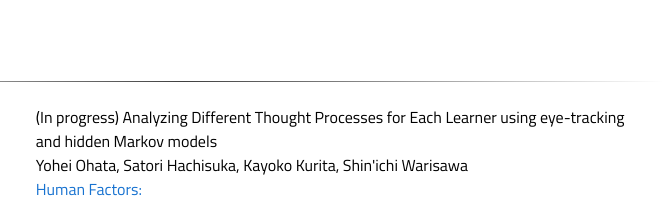
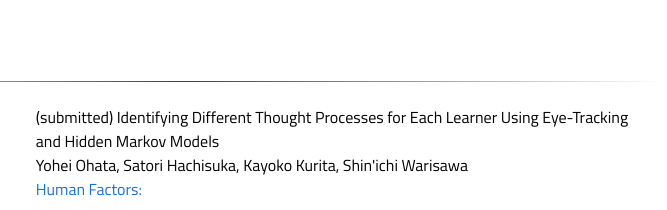
Before and after one commit to yohei-ohata/yohei-ohata, a plain HTML site: page index.html in a window 1280 px wide. Shown: the part 1060-1270 px from the top of the page, 456-1123 px from the left. Drawn offline with Linux system fonts and the light colour scheme.

Commit message:
update index.html

```diff
--- a/index.html
+++ b/index.html
@@ -140,7 +140,7 @@
   <img alt="sym" width="90%" style="padding-top:0px;padding-bottom:0px;border-radius:15px;border:1px solid black" src="./images/syuron.jpg" />
   </td>
   <td width="67%" valign="top">
-    <heading>(In progress) Analyzing Different Thought Processes for Each Learner using eye-tracking and hidden Markov models </heading>
+    <heading>(submitted) Identifying Different Thought Processes for Each Learner Using Eye-Tracking and Hidden Markov Models </heading>
     <br>
     Yohei Ohata, Satori Hachisuka, Kayoko Kurita, Shin'ichi Warisawa<br>
     <a href="https://journals.sagepub.com/home/HFS">Human Factors: </a><br>
```
